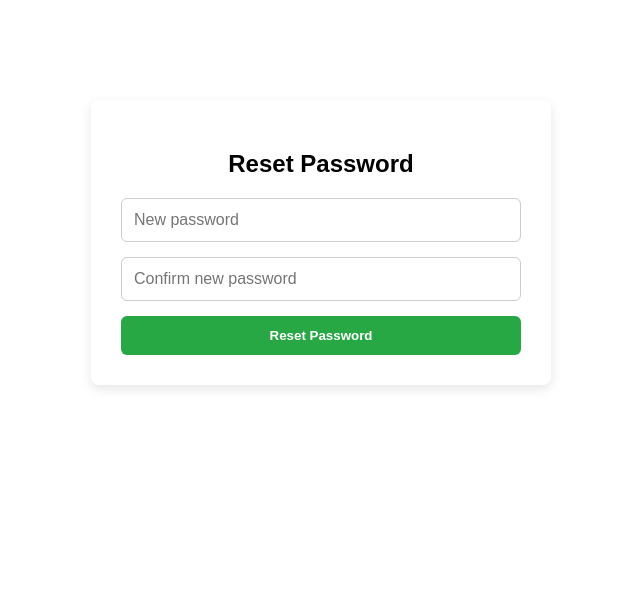
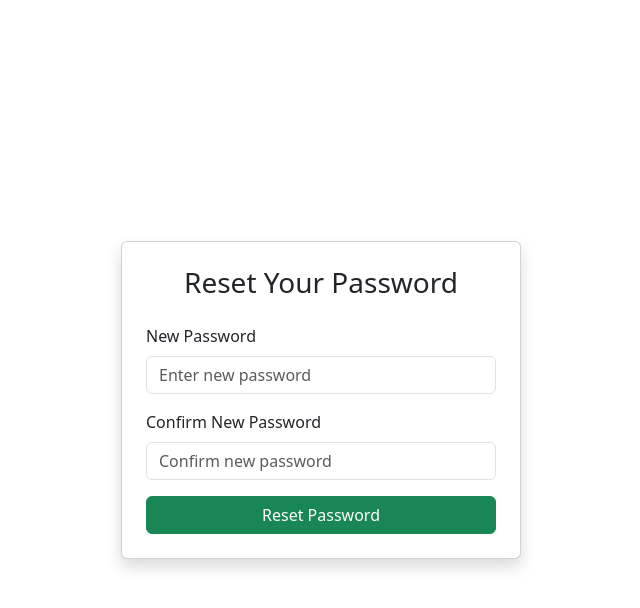
Before and after one commit to Praveenk24825/Forgotpasswordfrontend, a React (Vite) app: page /reset-password/1 in a window 1280 px wide. Shown: the top 608 px of the page, without its empty margins (319-959 px from the left). Built offline with nearby package versions, Linux system fonts and the light colour scheme.

Commit message:
🔧 Update Bootstrap UI for Forgot and Reset Password

```diff
--- a/src/App.jsx
+++ b/src/App.jsx
@@ -1,6 +1,6 @@
 import React from "react";
 import { Routes, Route } from "react-router-dom";
-
+import "bootstrap/dist/css/bootstrap.min.css";
 import ForgotPassword from "./components/ForgotPassword";
 import ResetPassword from "./components/ResetPassword";
 
--- a/src/components/ForgotPassword.jsx
+++ b/src/components/ForgotPassword.jsx
@@ -3,10 +3,12 @@ import React, { useState } from "react";
 export default function ForgotPassword() {
   const [email, setEmail] = useState("");
   const [message, setMessage] = useState("");
+  const [loading, setLoading] = useState(false);
 
   const handleSubmit = async (e) => {
     e.preventDefault();
-    console.log("Submitting to:", `${import.meta.env.VITE_API_URL}/api/auth/forgot-password`);
+    setLoading(true);
+    setMessage("");
 
     try {
       const res = await fetch(`${import.meta.env.VITE_API_URL}/api/auth/forgot-password`, {
@@ -18,64 +20,49 @@ export default function ForgotPassword() {
       const data = await res.json();
       if (!res.ok) throw new Error(data.message || "Something went wrong");
 
-      setMessage(data.message || "Check your email for reset link.");
+      setMessage(data.message || "Check your email for a reset link.");
+      setEmail("");
     } catch (err) {
       console.error(err.message);
       setMessage("Failed to send reset email.");
+    } finally {
+      setLoading(false);
     }
   };
 
-  const styles = {
-    container: {
-      maxWidth: "400px",
-      margin: "100px auto",
-      padding: "30px",
-      backgroundColor: "white",
-      borderRadius: "8px",
-      boxShadow: "0 4px 12px rgba(0,0,0,0.1)",
-      textAlign: "center",
-      fontFamily: "Arial, sans-serif",
-    },
-    input: {
-      width: "100%",
-      padding: "12px",
-      marginBottom: "15px",
-      fontSize: "1rem",
-      borderRadius: "6px",
-      border: "1px solid #ccc",
-    },
-    button: {
-      width: "100%",
-      padding: "12px",
-      backgroundColor: "#007bff",
-      color: "#fff",
-      border: "none",
-      borderRadius: "6px",
-      fontWeight: "bold",
-      fontSize: "1rem",
-      cursor: "pointer",
-    },
-    message: {
-      marginTop: "15px",
-      color: "#444",
-    },
-  };
-
   return (
-    <div style={styles.container}>
-      <h2>Forgot Password</h2>
+    <div className="container d-flex justify-content-center align-items-center" style={{ minHeight: "100vh" }}>
+      <div className="card shadow p-4" style={{ width: "100%", maxWidth: "400px" }}>
+        <h3 className="text-center mb-4">Forgot Password</h3>
         <form onSubmit={handleSubmit}>
+          <div className="mb-3">
+            <label className="form-label">Email Address</label>
             <input
               type="email"
-          style={styles.input}
+              className="form-control"
               placeholder="Enter your email"
               required
               value={email}
               onChange={(e) => setEmail(e.target.value)}
             />
-        <button type="submit" style={styles.button}>Send Reset Email</button>
+          </div>
+          <button
+            type="submit"
+            className="btn btn-primary w-100"
+            disabled={loading}
+          >
+            {loading ? (
+              <span className="spinner-border spinner-border-sm me-2" role="status" aria-hidden="true"></span>
+            ) : null}
+            {loading ? "Sending..." : "Send Reset Email"}
+          </button>
         </form>
-      {message && <p style={styles.message}>{message}</p>}
+        {message && (
+          <div className="alert alert-info mt-3 text-center" role="alert">
+            {message}
+          </div>
+        )}
+      </div>
     </div>
   );
 }
--- a/src/components/ResetPassword.jsx
+++ b/src/components/ResetPassword.jsx
@@ -7,48 +7,6 @@ export default function ResetPassword() {
   const [confirmPassword, setConfirmPassword] = useState("");
   const [message, setMessage] = useState("");
   const [loading, setLoading] = useState(false);
-
-  const styles = {
-    container: {
-      maxWidth: "400px",
-      margin: "100px auto",
-      padding: "30px",
-      backgroundColor: "white",
-      borderRadius: "8px",
-      boxShadow: "0 4px 12px rgba(0, 0, 0, 0.1)",
-      textAlign: "center",
-      fontFamily: "Arial, sans-serif",
-    },
-    form: {
-      display: "flex",
-      flexDirection: "column",
-      gap: "15px",
-    },
-    input: {
-      padding: "12px",
-      fontSize: "1rem",
-      border: "1px solid #ccc",
-      borderRadius: "6px",
-    },
-    button: {
-      padding: "12px",
-      backgroundColor: "#28a745",
-      color: "white",
-      border: "none",
-      borderRadius: "6px",
-      cursor: "pointer",
-      fontWeight: "bold",
-    },
-    buttonDisabled: {
-      backgroundColor: "#94d3a2",
-      cursor: "not-allowed",
-    },
-    message: {
-      marginTop: "15px",
-      color: "#333",
-      fontWeight: "bold",
-    },
-  };
 
   const handleSubmit = async (e) => {
     e.preventDefault();
@@ -84,36 +42,51 @@ export default function ResetPassword() {
   };
 
   return (
-    <div style={styles.container}>
-      <h2>Reset Password</h2>
-      <form style={styles.form} onSubmit={handleSubmit}>
+    <div className="container d-flex justify-content-center align-items-center" style={{ minHeight: "100vh" }}>
+      <div className="card shadow p-4" style={{ width: "100%", maxWidth: "400px" }}>
+        <h3 className="text-center mb-4">Reset Your Password</h3>
+        <form onSubmit={handleSubmit}>
+          <div className="mb-3">
+            <label className="form-label">New Password</label>
             <input
               type="password"
-          placeholder="New password"
+              className="form-control"
+              placeholder="Enter new password"
               required
+              minLength={6}
               value={password}
               onChange={(e) => setPassword(e.target.value)}
-          style={styles.input}
-          minLength={6}
             />
+          </div>
+          <div className="mb-3">
+            <label className="form-label">Confirm New Password</label>
             <input
               type="password"
+              className="form-control"
               placeholder="Confirm new password"
               required
+              minLength={6}
               value={confirmPassword}
               onChange={(e) => setConfirmPassword(e.target.value)}
-          style={styles.input}
-          minLength={6}
             />
+          </div>
           <button
             type="submit"
-          style={loading ? { ...styles.button, ...styles.buttonDisabled } : styles.button}
+            className="btn btn-success w-100"
             disabled={loading}
           >
+            {loading ? (
+              <span className="spinner-border spinner-border-sm me-2" role="status" aria-hidden="true"></span>
+            ) : null}
             {loading ? "Resetting..." : "Reset Password"}
           </button>
         </form>
-      {message && <p style={styles.message}>{message}</p>}
+        {message && (
+          <div className="alert alert-info mt-3 text-center" role="alert">
+            {message}
+          </div>
+        )}
+      </div>
     </div>
   );
 }
```
Lines whose indentation alone changed are shown as unchanged.
